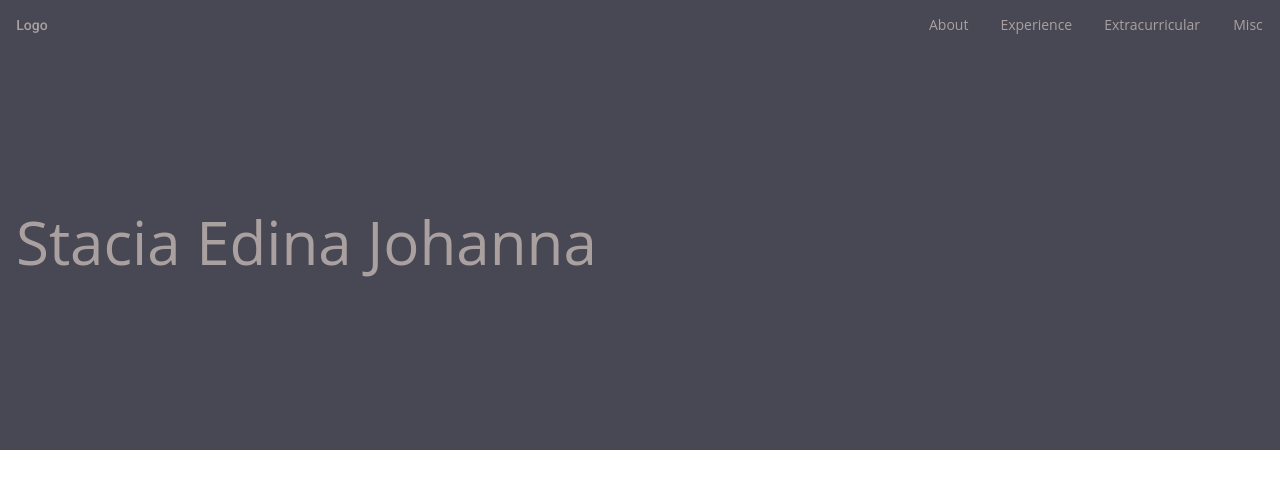
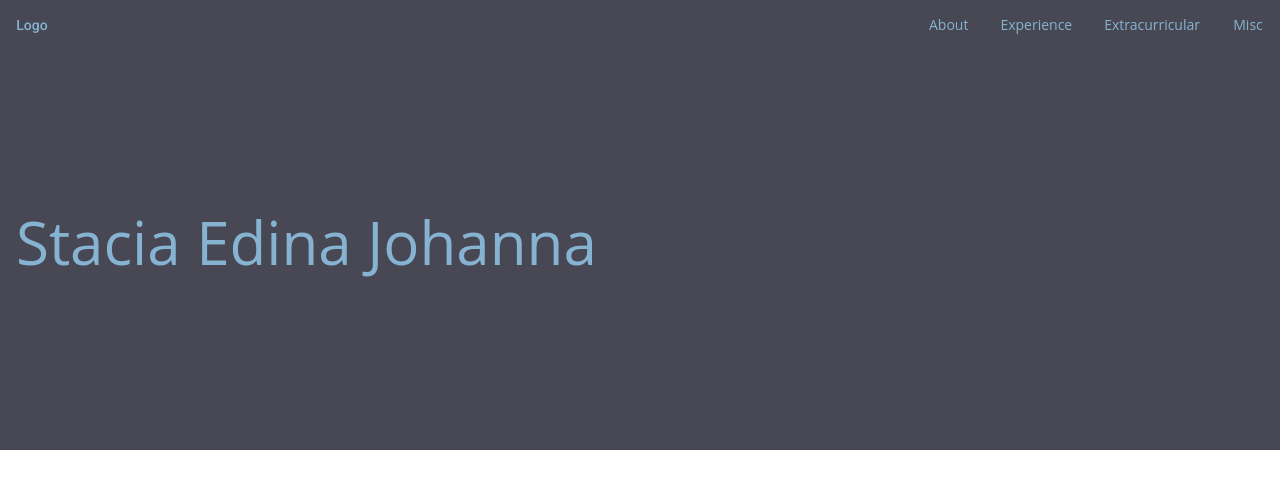
Before and after one commit to staciajohanna/staciajohanna.github.io, an Angular app in the folder portfolio/: page / in a window 1280 px wide. Shown: the top 488 px of the page. Built offline with nearby package versions, Linux system fonts and the light colour scheme.

Commit message:
change color

```diff
--- a/portfolio/src/app/home/home-banner/home-banner.component.scss
+++ b/portfolio/src/app/home/home-banner/home-banner.component.scss
@@ -8,7 +8,7 @@
 }
 
 .banner-name {
-    color: $beige;
+    color: $light-blue;
     font-family: "Open Sans";
     font-size: 60px;
     padding: 16px;
--- a/portfolio/src/app/home/home-root/home-root.component.scss
+++ b/portfolio/src/app/home/home-root/home-root.component.scss
@@ -2,7 +2,7 @@
 
 .top-menu {
     background-color: $dark-gray;
-    color: $beige;
+    color: $light-blue;
     display: flex;
     height: 50px;
     justify-content: space-between;
```
